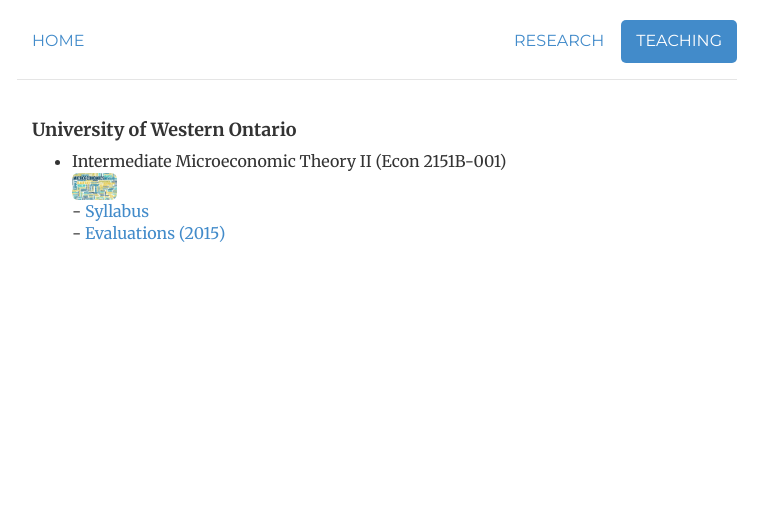
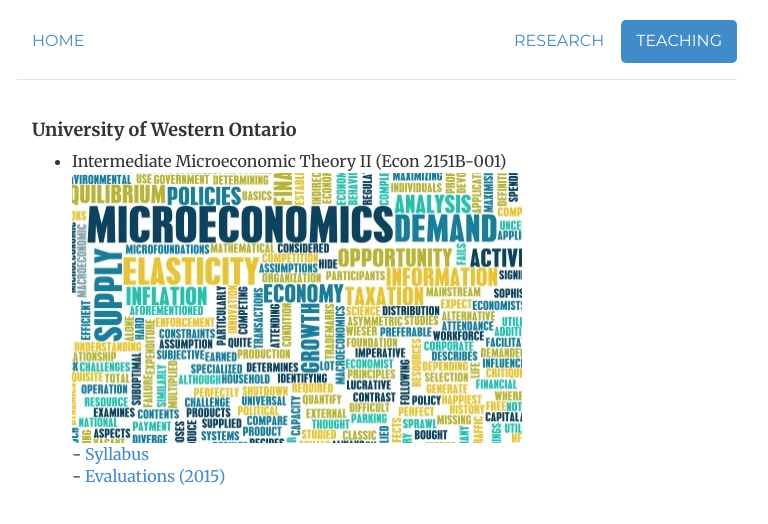
Before and after one commit to morihiroaki/morihiroaki.github.io, a Jekyll site: the page built from teaching.html, in a window 1280 px wide. Shown: the top 524 px of the page, without its empty margins (263-1031 px from the left). Built offline with Jekyll 4.4.1, drawn with Linux system fonts in a browser that asks for light colours.

Commit message:
Update teaching.html

```diff
--- a/teaching.html
+++ b/teaching.html
@@ -9,7 +9,7 @@
   <h4>University of Western Ontario</h4>
 <ul style="list-style-type:disc">
   <li>Intermediate Microeconomic Theory II (Econ 2151B-001)</li>
-      	<img  class="img-rounded" alt="Hiro Mori" src="files/micro_image.jpg" height="27" width="45">
+      	<img  class="img-rounded" alt="Hiro Mori" src="files/micro_image.jpg" height="270" width="450">
     <dd>- <a target="_blank" href="/files/2151_2015S_syllabus.pdf" title="Syllabus">Syllabus</a></dd>
     <dd>- <a target="_blank" href="/files/2151_2015S_evaluation.pdf" title="Evaluations">Evaluations (2015)</a></dd>
 </ul>
```
